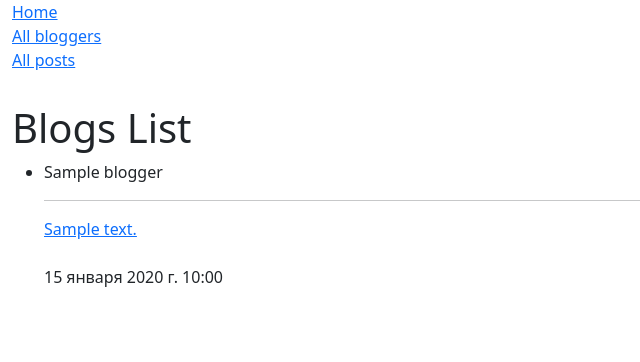
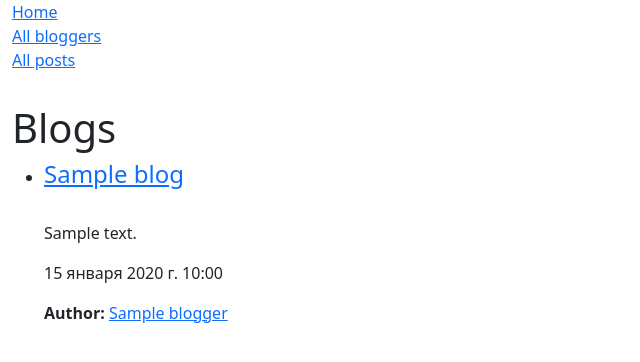
Before and after one commit to dnltv/diyblog, a Django app: template blog/templates/blog/blog_list.html in a window 1280 px wide. Shown: the top 362 px of the page, without its empty margins (0-640 px from the left). Run offline with Django 4.2, Linux system fonts and the light colour scheme; the template is opened without the code that fills it: most values are stand-ins (such as "Sample title", 1, 10 or a date in 2020); data that the repository does not hold is empty; some libraries are stand-ins or nearby versions.

Commit message:
blogs list

```diff
--- a/blog/models.py
+++ b/blog/models.py
@@ -29,6 +29,7 @@ class Blog(models.Model):
     """
     Model representating a Blog
     """
+    title = models.CharField(max_length=100, default='Untitled')
     blogger = models.ForeignKey(Blogger, on_delete=models.CASCADE)
     text = models.TextField(max_length=1000)
     pub_date = models.DateTimeField()
@@ -40,7 +41,7 @@ class Blog(models.Model):
         return reverse('blog:blog-detail', args=[str(self.id)])
 
     def __str__(self):
-        return f'{self.text} {self.pub_date}'
+        return f'{self.title} {self.pub_date}'
 
     class Meta:
         ordering = ['pub_date']
--- a/blog/templates/blog/blog_list.html
+++ b/blog/templates/blog/blog_list.html
@@ -5,20 +5,18 @@
 {% endblock%}
 
 {% block content %}
-<h1>Blogs List</h1>
+<h1>Blogs</h1>
 
     {% if blog_list %}
     <ul>
         {% for blog in blog_list %}
         <li>
-            <p>{{ blog.blogger }}</p>
-            <hr>
-            <a href="{{ blog.get_absolute_url }}">
-                {{ blog.text }}
-                </a>
+            <h4><a href="{{ blog.get_absolute_url}}">{{ blog.title }}</a></h4>
+            <br>
+            <p>{{ blog.text }}</p>
+            <p>{{ blog.pub_date }}</p>
+            <strong>Author: </strong><a href="{{ blog.blogger.get_absolute_url }}">{{ blog.blogger }}</a>
         </li>
-        <br>
-        <p>{{ blog.pub_date }}</p>
         {% endfor %}
     </ul>
     {% else %}
```
Also changed, not shown: blog/migrations/0007_blog_title.py (added).
